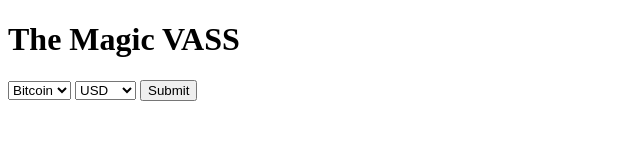
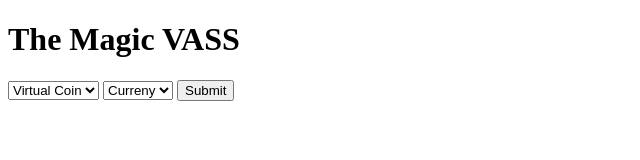
Before and after one commit to veredrec/The-Magic-VASS, a website: page public/index.html in a window 1280 px wide. Shown: the whole page, without its empty margins (0-640 px from the left). Drawn offline with Linux system fonts and the light colour scheme.

Commit message:
change drop down menu - add titles Relates #22

```diff
--- a/public/index.html
+++ b/public/index.html
@@ -12,14 +12,16 @@
   <form id="form" class="form">
 
     <select id="crypto" class="crypto" name="cryptoCurrency">
-      <option value="bitcoin">Bitcoin</option>
-      <option value="ether">Ether</option>
+      <option value="virtulCoin"> Virtual Coin </option>
+      <option value="bitcoin"> Bitcoin </option>
+      <option value="ether"> Ether </option>
     </select>
 
     <select id="currency" class="currency" name="currency">
-      <option value="usd">USD</option>
-      <option value="euro">EURO</option>
-      <option value="gbp">GBP</option>
+      <option value="currency"> Curreny </option>
+      <option value="usd"> USD </option>
+      <option value="euro"> EURO </option>
+      <option value="gbp"> GBP </option>
     </select>
 
     <input id="submit" class="submit" type="submit" value="Submit"></input>
```
